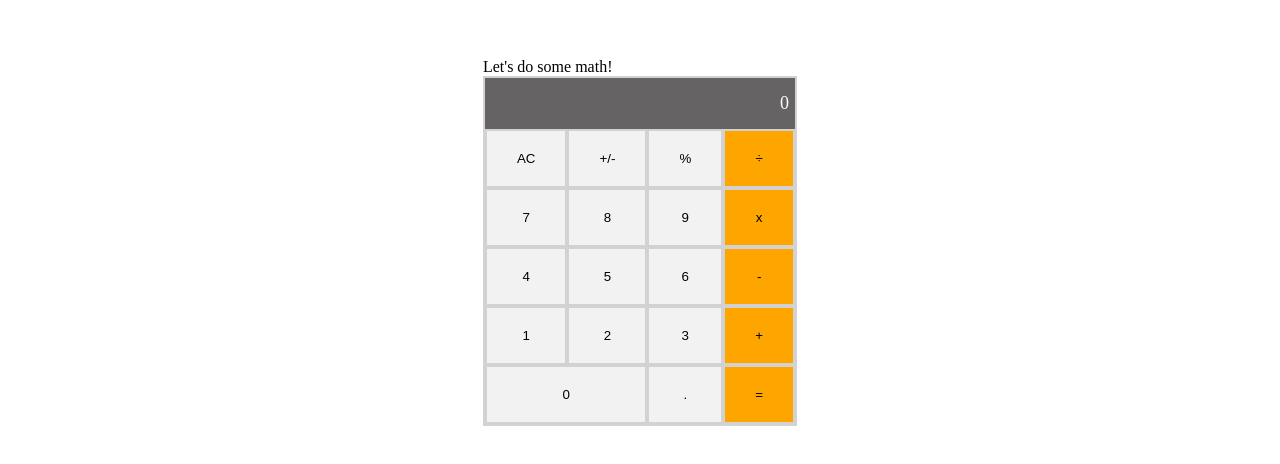
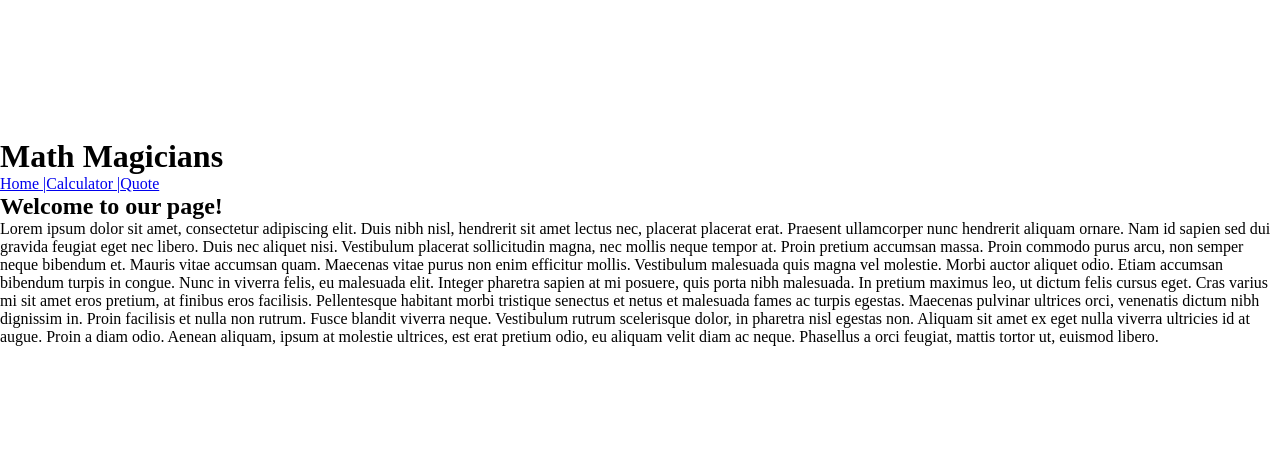
Before and after one commit to Harrynoqs/math-magician, a React (Create React App) app: page / in a window 1280 px wide. Shown: the part 158-622 px from the top of the page. Built offline with nearby package versions, Linux system fonts and the light colour scheme.

Commit message:
Modified app.js

```diff
--- a/src/App.js
+++ b/src/App.js
@@ -1,6 +1,10 @@
 import './App.css';
 import React, { Component } from 'react';
+import { BrowserRouter as Router, Routes, Route } from 'react-router-dom';
 import Calculator from './components/Calculator';
+import Header from './components/Header';
+import Home from './components/Home';
+import Quote from './components/Quote';
 
 class App extends Component {
   constructor(props) {
@@ -10,9 +14,14 @@
 
   render() {
     return (
-      <div className="App">
-        <Calculator />
-      </div>
+      <Router>
+        <Header />
+        <Routes>
+          <Route path="/quote" element={<Quote />} />
+          <Route path="/calculator" element={<Calculator />} />
+          <Route path="/" element={<Home />} />
+        </Routes>
+      </Router>
     );
   }
 }
```
